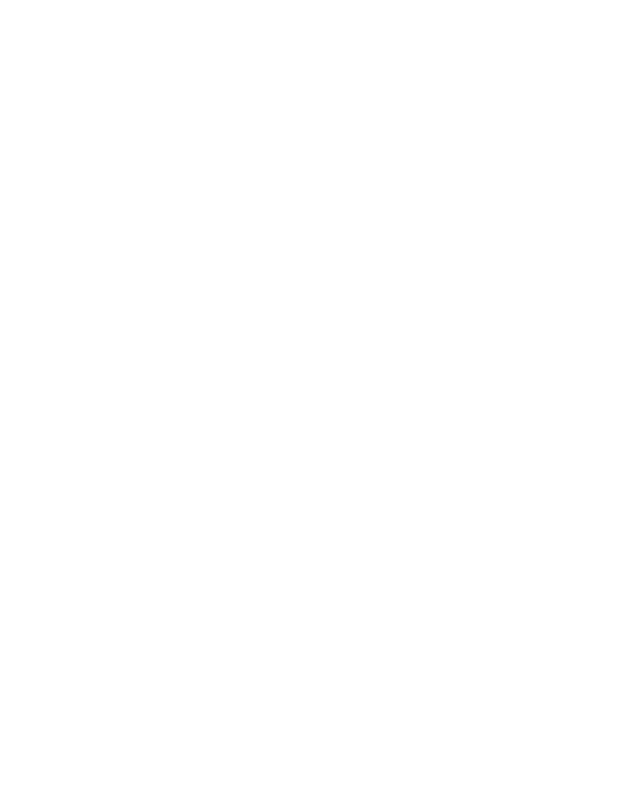
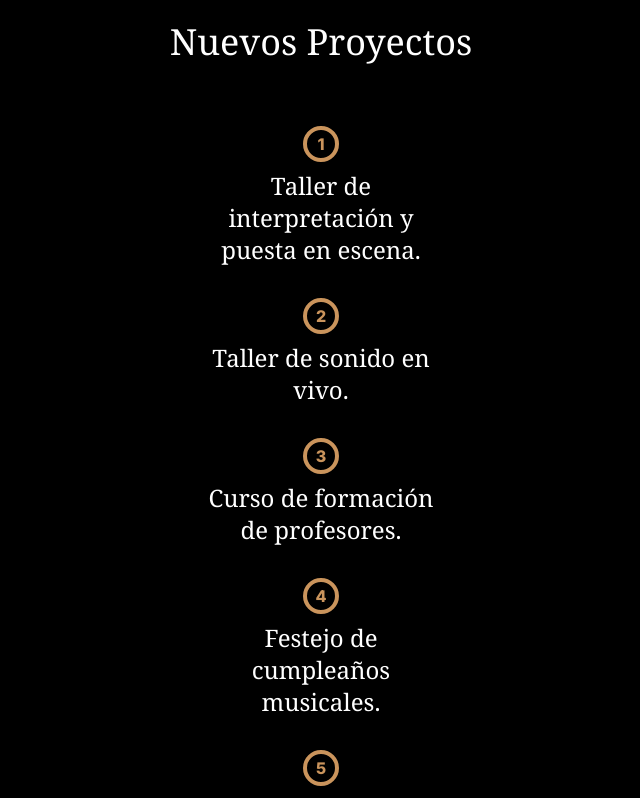
Before and after one commit to manusucaria/mpvoices, a Next.js app: page / in a window 1280 px wide. Shown: the part 1900-2698 px from the top of the page, without its empty margins (319-959 px from the left). Before the commit the page ends 1794 px from the top, so only its background shows below. Built offline with nearby package versions, Linux system fonts and the light colour scheme.

Commit message:
Se creó la sección de Nuevos Proyectos

```diff
--- a/src/app/page.js
+++ b/src/app/page.js
@@ -1,12 +1,14 @@
 import React from 'react'
 import SectionClases from './sections/section-clases/SectionClases'
 import SectionTalleres from './sections/section-talleres/SectionTalleres'
+import SectionNuevosProyectos from './sections/section-nuevos-proyectos/SectionNuevosProyectos'
 
 export default async function Home () {
   return (
     <main>
       <SectionTalleres />
       <SectionClases />
+      <SectionNuevosProyectos />
     </main>
   )
 }
--- /dev/null
+++ b/src/app/sections/section-nuevos-proyectos/SectionNuevosProyectos.jsx
@@ -0,0 +1,56 @@
+import React from 'react'
+
+import { v4 as uuidv4 } from 'uuid'
+import './SectionNuevosProyectos.scss'
+import Wrapper from '@/app/components/wrapper/Wrapper'
+import Button from '@/app/components/button/Button'
+
+const projects = [
+  {
+    id: uuidv4(),
+    name: 'Taller de interpretación y puesta en escena.'
+  },
+  {
+    id: uuidv4(),
+    name: 'Taller de sonido en vivo.'
+  },
+  {
+    id: uuidv4(),
+    name: 'Curso de formación de profesores.'
+  },
+  {
+    id: uuidv4(),
+    name: 'Festejo de cumpleaños musicales.'
+  },
+  {
+    id: uuidv4(),
+    name: 'Regalar vouchers de clases.'
+  }
+]
+
+function SectionNuevosProyectos () {
+  return (
+    <section className="Projects">
+      <Wrapper className="flex flex-col justify-center items-center gap-16">
+        <h2 className="Projects-title">Nuevos Proyectos</h2>
+        <ul className="Projects-ul">
+          {
+            projects.map((project, i) => (
+              <li key={project.id} className='Projects-li'>
+                <div className='Projects-circle'>
+                  { i + 1 }
+                </div>
+                <p className='w-64 font-serif text-2xl'>
+                  { project.name }
+                </p>
+              </li>
+            ))
+          }
+        </ul>
+        <Button text="Más información" mode="light"/>
+      </Wrapper>
+    </section>
+
+  )
+}
+export default SectionNuevosProyectos
--- /dev/null
+++ b/src/app/sections/section-nuevos-proyectos/SectionNuevosProyectos.scss
@@ -0,0 +1,20 @@
+.Projects{
+  @apply bg-black text-white py-32;
+  &-title {
+    @apply font-serif text-4xl;
+  }
+  &-ul {
+    @apply flex flex-col items-center gap-8;
+  }
+  &-li {
+    @apply text-center flex flex-col items-center justify-center gap-2;
+  }
+  &-circle {
+    @apply
+    border-orange-300 text-orange-300
+      w-9 h-9 border-4
+      opacity-80 rounded-full
+      flex items-center justify-center
+      font-extrabold;
+  }
+}
```
